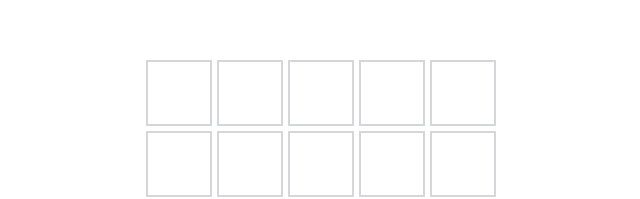
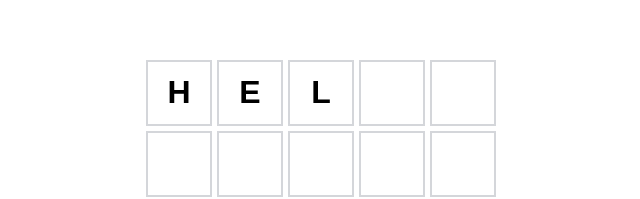
Before and after one commit to JoshuaM1995/wordle, a React app: page / in a window 1280 px wide. Shown: the part 130-329 px from the top of the page, without its empty margins (319-959 px from the left). Built offline with nearby package versions, Linux system fonts and the light colour scheme; the HTML template or start-up script is replaced by a standard one.

Commit message:
Add keyboard input handling in Game component and update Tile styles

```diff
--- a/src/components/Game/Game.tsx
+++ b/src/components/Game/Game.tsx
@@ -1,4 +1,4 @@
-import { useState } from "react";
+import { useEffect, useState } from "react";
 import { Tile } from "../Tile";
 import "./game.scss";
 
@@ -8,15 +8,49 @@ const TILES_PER_ROW = 5;
 const emptyGuesses = Array.from({ length: ROWS_PER_GAME }).map(() => null);
 
 export const Game = () => {
-  const [guesses, setGuesses] = useState(emptyGuesses);
+  // const [guesses, setGuesses] = useState<(string | null)[]>(emptyGuesses);
+  const [guesses, setGuesses] = useState<(string | null)[]>([
+    "Hel",
+    null,
+    null,
+    null,
+    null,
+    null,
+  ]);
+  const [currentGuessIndex, setCurrentGuessIndex] = useState(0);
+
+  useEffect(() => {
+    const keyUpEvent = ({ key }: KeyboardEvent) => {
+      // TODO: Add validation to ensure key is valid
+      // TODO: Add backspace logic
+
+      const currentGuess = guesses[currentGuessIndex];
+      const newGuess = `${currentGuess}${key}`;
+      const newGuesses = [...guesses];
+
+      newGuesses[currentGuessIndex] = newGuess;
+
+      setGuesses(newGuesses);
+    };
+
+    window.addEventListener("keyup", keyUpEvent);
+
+    return () => {
+      window.removeEventListener("keyup", keyUpEvent);
+    };
+  }, [guesses, currentGuessIndex]);
+
+  console.log("guesses", { guesses });
 
   return (
     <div id="game">
       {Array.from({ length: ROWS_PER_GAME }).map((_, i) => (
         <div className="tile-row">
-          {Array.from({ length: TILES_PER_ROW }).map((__, j) => (
-            <Tile />
-          ))}
+          {Array.from({ length: TILES_PER_ROW }).map((__, j) => {
+            const guessForTile = guesses[i]?.[j];
+
+            return <Tile letter={guessForTile ?? undefined} />;
+          })}
         </div>
       ))}
     </div>
--- a/src/components/Tile/tile.scss
+++ b/src/components/Tile/tile.scss
@@ -10,4 +10,5 @@
   font-family: Arial, Helvetica, sans-serif;
   font-size: 32px;
   font-weight: bold;
+  text-transform: uppercase;
 }
```
